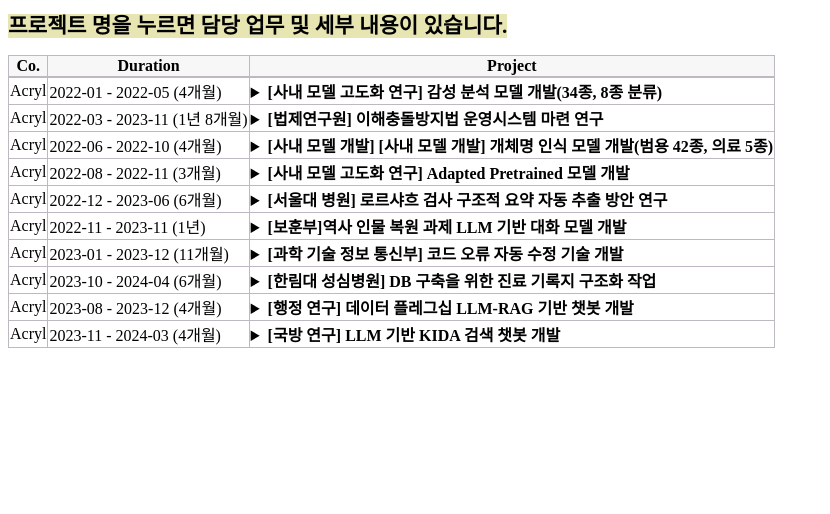
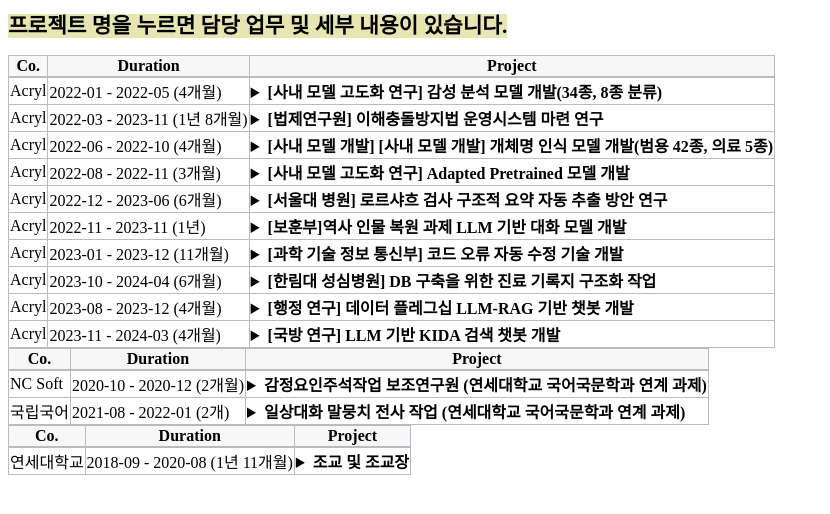
Before and after one commit to finddme/finddme.github.io, a Jekyll site: the page built from _posts/2022-01-01-Project.md, in a window 1280 px wide. Shown: the top 514 px of the page, without its empty margins (0-830 px from the left). Built offline with Jekyll 4.4.1, drawn with Linux system fonts in a browser that asks for light colours; some of the changed text lies outside the part shown.

Commit message:
Update 2022-01-01-Project.md

```diff
--- a/_posts/2022-01-01-Project.md
+++ b/_posts/2022-01-01-Project.md
@@ -282,3 +282,108 @@ tag: NLP
    </table>
  </body>
 </html>
+
+
+
+<html>
+  <head>
+    <style type="text/css">
+      .line{border-bottom: 1px solid #BDB8C1;}
+      .line2{border-bottom: 2px solid #BDB8C1;}
+      .line3{border-bottom: 1px solid #BDB8C1; background-color: #F7F7F7;}
+      .line4{border-bottom: 2px solid #BDB8C1; background-color: #F7F7F7;}
+      table, th, td {
+         border:1px solid #BDB8C1;
+         background-color: #FFFFFF;
+       }
+    </style>
+   </head>
+   <body>
+     <table style="border-collapse:collapse">
+       <tr>
+         <th class="line4" bgcolor="#F8F7F9">Co.</th>
+         <th class="line4" bgcolor="#F8F7F9">Duration</th>
+         <th class="line4" bgcolor="#F8F7F9">Project</th>
+       </tr>
+       <tr>
+         <td class="line">NC Soft</td>
+         <td class="line">2020-10 - 2020-12 (2개월)</td>
+         <td class="line">
+           <details>
+           <summary><span class="glyphicon glyphicon-menu-right"></span>
+            <span class="glyphicon glyphicon-option-horizontal" style="display:none"></span><strong>감정요인주석작업 보조연구원 (연세대학교 국어국문학과 연계 과제)</strong></summary>
+              <li>담당 업무: </li>
+                  1) 텍스트 감성 요인 라벨링<br>
+              <br>
+              <li>사용 기술: </li>
+                  1) 한국어 감성 분석 및 감정 표현과 관련된 언어학 지식<br>
+              <br>
+              <li>수행 업무 요약:</li>
+                  문장 감성과 해당 감성을 결정하는 동사, 형용사에 대한 정보를 태깅하는 업무를 맡았습니다.<br>
+            </details>
+          </td>
+       </tr>
+       <tr>
+         <td class="line">국립국어</td>
+         <td class="line">2021-08 - 2022-01 (2개)</td>
+         <td class="line">
+           <details>
+           <summary><span class="glyphicon glyphicon-menu-right"></span>
+            <span class="glyphicon glyphicon-option-horizontal" style="display:none"></span><strong>일상대화 말뭉치 전사 작업 (연세대학교 국어국문학과 연계 과제)</strong></summary>
+              <li>담당 업무: </li>
+                  1) 텍스트 감성 요인 라벨링<br>
+              <br>
+              <li>사용 기술: </li>
+                  1) 한국어 감성 분석 및 감정 표현과 관련된 언어학 지식<br>
+              <br>
+              <li>수행 업무 요약:</li>
+                  녹음된 일상 대화를 전사하는 업무를 맡았습니다. 대화분석론을 공부하며 경험한 대화 전사 경험을 통해 빠르고 정확한 전사 결과를 전달하였습니다.<br>
+            </details>
+          </td>
+       </tr>
+   </table>
+ </body>
+</html>
+
+
+<html>
+  <head>
+    <style type="text/css">
+      .line{border-bottom: 1px solid #BDB8C1;}
+      .line2{border-bottom: 2px solid #BDB8C1;}
+      .line3{border-bottom: 1px solid #BDB8C1; background-color: #F7F7F7;}
+      .line4{border-bottom: 2px solid #BDB8C1; background-color: #F7F7F7;}
+      table, th, td {
+         border:1px solid #BDB8C1;
+         background-color: #FFFFFF;
+       }
+    </style>
+   </head>
+   <body>
+     <table style="border-collapse:collapse">
+       <tr>
+         <th class="line4" bgcolor="#F8F7F9">Co.</th>
+         <th class="line4" bgcolor="#F8F7F9">Duration</th>
+         <th class="line4" bgcolor="#F8F7F9">Project</th>
+       </tr>
+       <tr>
+         <td class="line">연세대학교</td>
+         <td class="line">2018-09 - 2020-08 (1년 11개월)</td>
+         <td class="line">
+           <details>
+           <summary><span class="glyphicon glyphicon-menu-right"></span>
+            <span class="glyphicon glyphicon-option-horizontal" style="display:none"></span><strong>조교 및 조교장</strong></summary>
+              <li>담당 업무: </li>
+                  1) 학과 행사 관리<br>
+                  2) 학과 전공 수업 관리 (과제 관리, 시험 감독 등)<br>
+                  3) 학과 교수님 보조 업무<br>
+                  4) (조교장 업무)학기별 수업 개설<br>
+                  5) (조교장 업무) 학과 행정 업무<br>
+                  6) (조교장 업무) 학과 행사 관리<br>
+                  7) (조교장 업무) 일반 조교 근무 관리<br>
+            </details>
+          </td>
+       </tr>
+   </table>
+ </body>
+</html>
```
